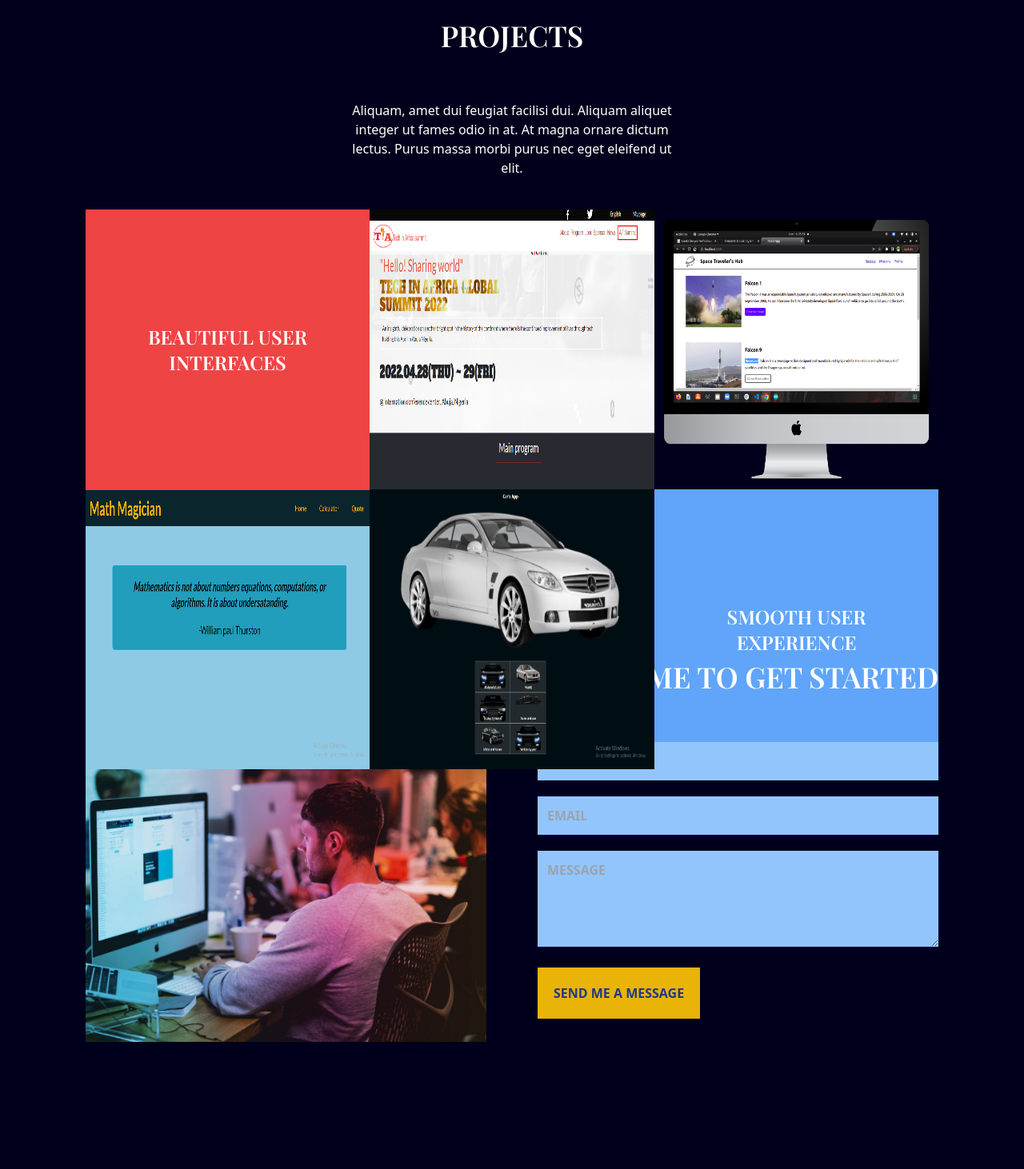
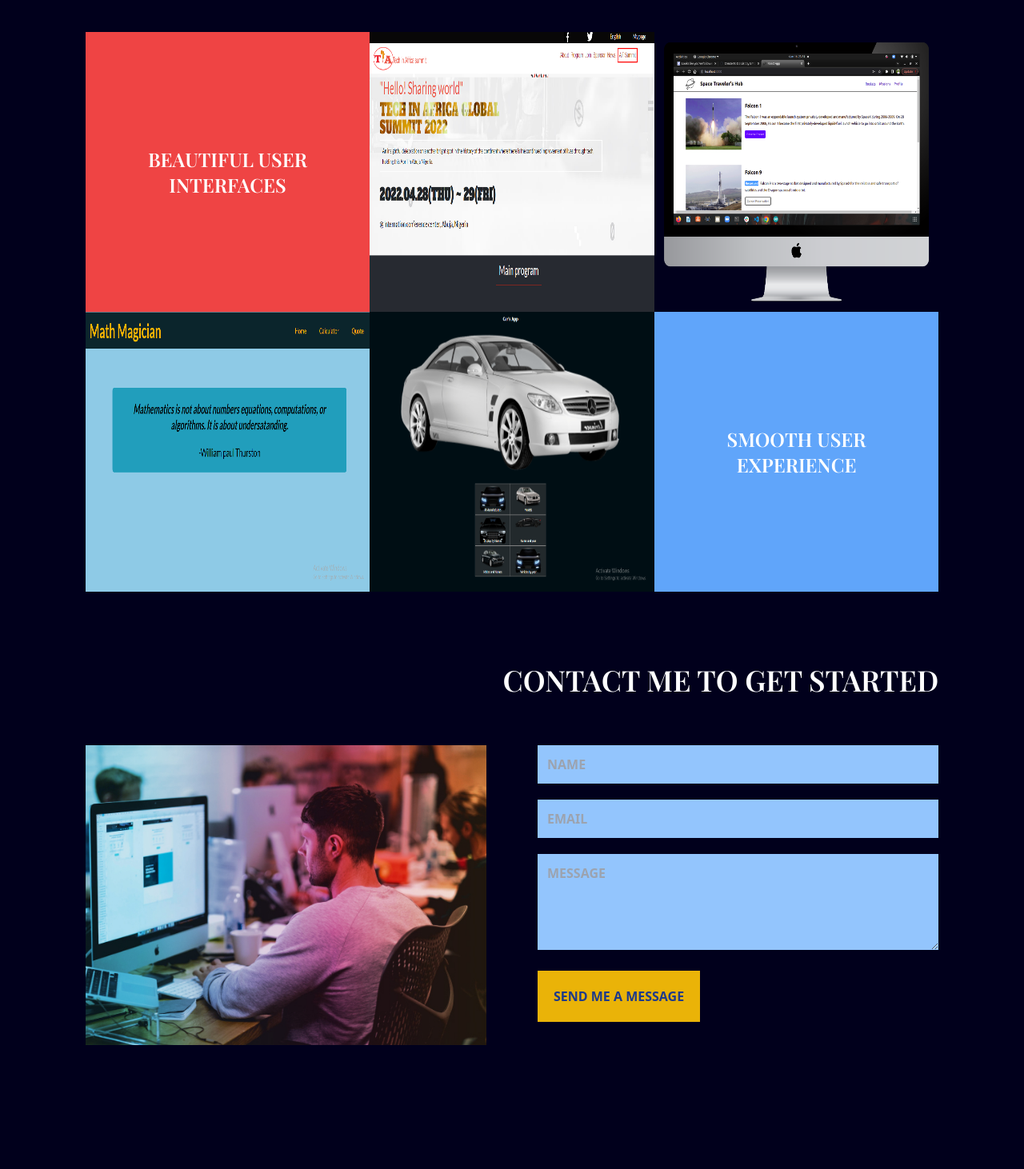
Before and after one commit to gids-dadi/myPortfolio, a React (Create React App) app: page / in a window 1280 px wide. Shown: the part 2668-4130 px from the top of the page at 80% size. Built offline with nearby package versions, Linux system fonts and the light colour scheme; a web font is replaced by a local one.

Commit message:
Modify README file

```diff
--- a/public/output.css
+++ b/public/output.css
@@ -671,6 +671,10 @@ video {
   margin-top: 12rem;
 }
 
+.mt-24{
+  margin-top: 6rem;
+}
+
 .mt-5{
   margin-top: 1.25rem;
 }
@@ -715,12 +719,8 @@ video {
   margin-left: 30%;
 }
 
-.mt-7{
-  margin-top: 1.75rem;
-}
-
-.mt-24{
-  margin-top: 6rem;
+.mb-48{
+  margin-bottom: 12rem;
 }
 
 .mb-10{
@@ -773,6 +773,10 @@ video {
 
 .h-32{
   height: 8rem;
+}
+
+.h-12{
+  height: 3rem;
 }
 
 .h-\[500px\]{
@@ -984,11 +988,6 @@ video {
   padding: 2.5rem;
 }
 
-.py-48{
-  padding-top: 12rem;
-  padding-bottom: 12rem;
-}
-
 .py-6{
   padding-top: 1.5rem;
   padding-bottom: 1.5rem;
@@ -1023,6 +1022,14 @@ video {
   padding-bottom: 4rem;
 }
 
+.pt-48{
+  padding-top: 12rem;
+}
+
+.pb-48{
+  padding-bottom: 12rem;
+}
+
 .pr-0\.5{
   padding-right: 0.125rem;
 }
@@ -1037,18 +1044,6 @@ video {
 
 .pb-24{
   padding-bottom: 6rem;
-}
-
-.pt-48{
-  padding-top: 12rem;
-}
-
-.pb-48{
-  padding-bottom: 12rem;
-}
-
-.pt-2{
-  padding-top: 0.5rem;
 }
 
 .text-center{
@@ -1121,6 +1116,11 @@ video {
   color: rgb(234 179 8 / var(--tw-text-opacity));
 }
 
+.text-red-500{
+  --tw-text-opacity: 1;
+  color: rgb(239 68 68 / var(--tw-text-opacity));
+}
+
 .text-white{
   --tw-text-opacity: 1;
   color: rgb(255 255 255 / var(--tw-text-opacity));
@@ -1146,7 +1146,7 @@ html,
 body,
 #root,
 .app {
-  height: 100%;
+  height: auto;
   background-color: #01001c;
   --tw-text-opacity: 1;
   color: rgb(255 255 255 / var(--tw-text-opacity));
@@ -1364,10 +1364,6 @@ body,
     gap: 4rem;
   }
 
-  .md\:pt-2{
-    padding-top: 0.5rem;
-  }
-
   .md\:text-left{
     text-align: left;
   }
--- a/src/index.css
+++ b/src/index.css
@@ -8,7 +8,7 @@ html,
 body,
 #root,
 .app {
-  height: 100%;
+  height: auto;
   background-color: #01001c;
   @apply text-white;
 }
--- a/src/scenes/Contact.jsx
+++ b/src/scenes/Contact.jsx
@@ -19,7 +19,7 @@ const Contact = () => {
   };
 
   return (
-    <section id="contact" className="contact py-48">
+    <section id="contact" className="pt-48 pb-48 mt-24">
       {/* HEADINGS */}
       <motion.div
         initial="hidden"
--- a/src/scenes/Projects.jsx
+++ b/src/scenes/Projects.jsx
@@ -19,34 +19,14 @@ const projectVariant = {
   visible: { opacity: 1, scale: 1 },
 };
 
-// const Project = ({ title }) => {
-// const overlayStyles = `absolute h-full w-full opacity-0 hover:opacity-90 transition duration-500 bg-gray-400 z-30 flex flex-col justify-center items-center text-center p-16 text-blue-900`;
-// const projectTitle = title.split(" ").join("_").toLowerCase();
-
-// return (
-
-// <motion.div variants={projectVariant} className="relative">
-//   <div className={overlayStyles}>
-//     <p className="text-2xl font-playfair">{title}</p>
-//     <p className="mt-7">
-//       Curabitur arcu erat, accumsan id imperdiet et, porttitor at sem. Nulla
-//       porttitor accumsan tincidunt.
-//     </p>
-//   </div>
-//   <img src={`${projectTitle}.jpeg`} alt={projectTitle} />
-// </motion.div>
-// );
-// };
-
 const overlayStyles = `absolute h-full w-full opacity-0 hover:opacity-90 transition duration-500 bg-gray-400 z-30 flex flex-col justify-center items-center text-center p-16 text-blue-900`;
-// const projectTitle = title.split(" ").join("_").toLowerCase();
 
 const Projects = () => {
   return (
-    <section id="projects" className="pt-48 pb-48 mt-24">
+    <section id="projects" className="pt-48 mt-12">
       {/* HEADINGS */}
       <motion.div
-        className="md:w-2/5 mx-auto text-center"
+        className="md:w-2/5 mx-auto"
         initial="hidden"
         whileInView="visible"
         viewport={{ once: true, amount: 0.5 }}
@@ -58,7 +38,7 @@ const Projects = () => {
       >
         <div>
           <p className="font-playfair font-semibold text-4xl">
-            <span className="text-red">PRO</span>JECTS
+            <span className="text-red-500">PRO</span>JECTS
           </p>
           <div className="flex justify-center mt-5">
             <LineGradient width="w-2/3" />
@@ -66,9 +46,7 @@ const Projects = () => {
         </div>
 
         <p className="mt-10 mb-10">
-          Aliquam, amet dui feugiat facilisi dui. Aliquam aliquet integer ut
-          fames odio in at. At magna ornare dictum lectus. Purus massa morbi
-          purus nec eget eleifend ut elit.
+          Here, I have got a few projects, check them out and see my expertise.
         </p>
       </motion.div>
 
```
Also changed, not shown: src/App.js (+3 -4 lines).
